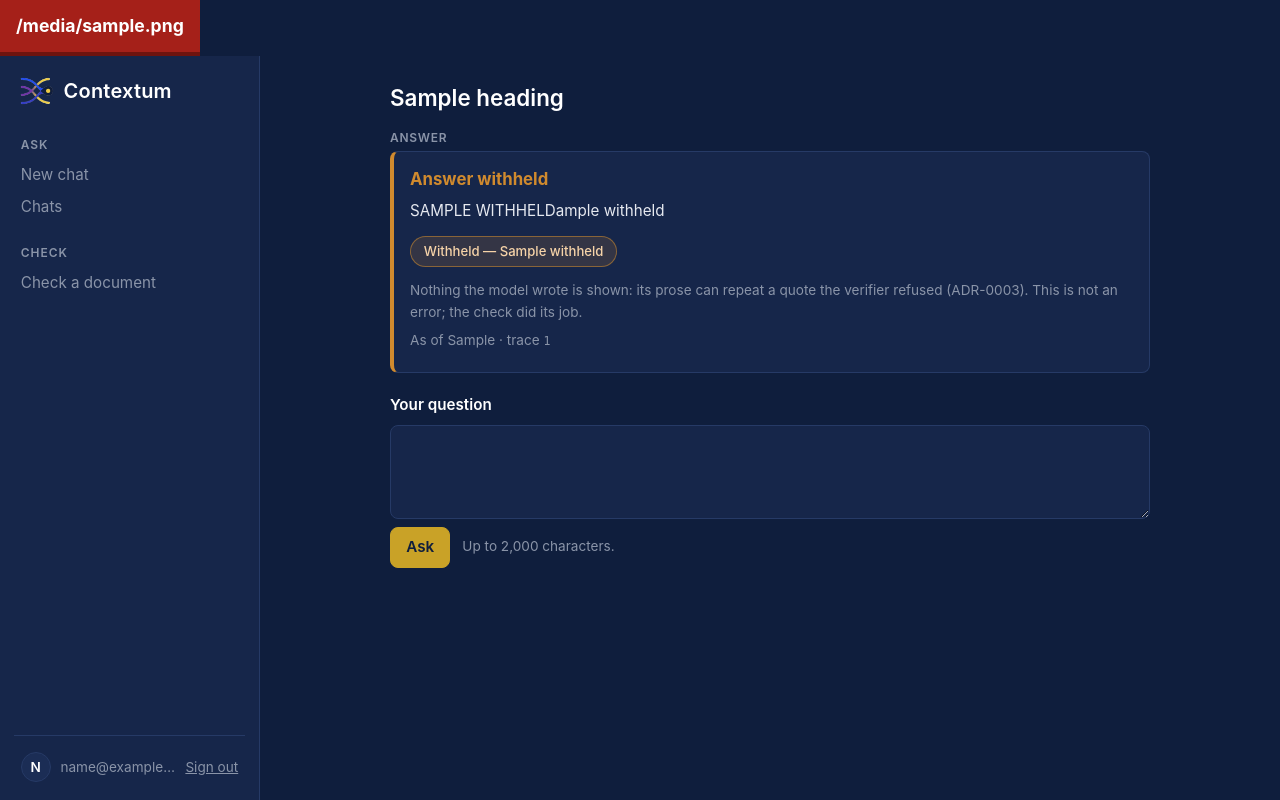
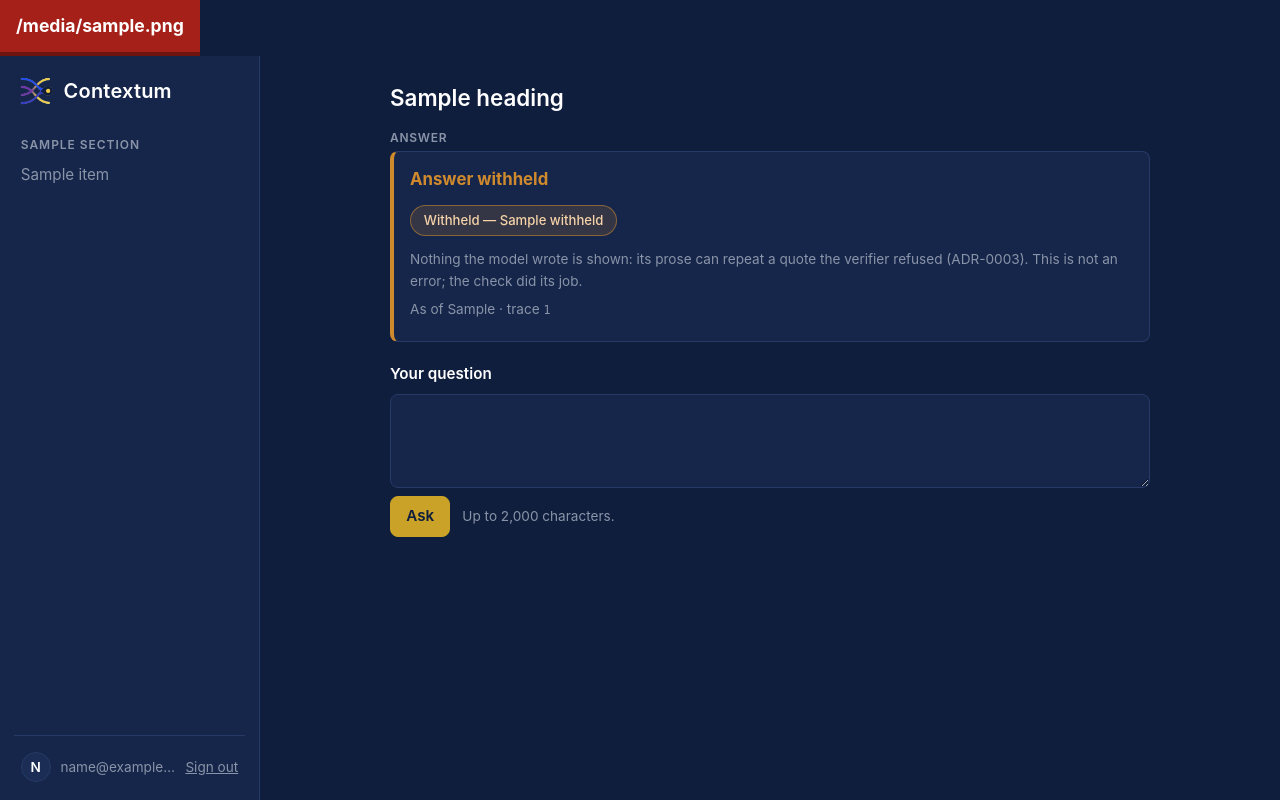
Before and after one commit to lucasfrasca-AI/compliance-rag, a Python web app: template src/compliance_rag/api/templates/chat.html in a window 1280 px wide. Run offline with Jinja, Linux system fonts and the light colour scheme; the template is opened without the code that fills it: most values are stand-ins (such as "Sample title", 1, 10 or a date in 2020).

Commit message:
Shell review fixes: pure marker logic tested on the real fixture, honest pill, nav built once
Marker segments carry their positions and every decision lives in markers.js;
the verified pill counts only readable citations (N of M); the withheld reason
is said once, in the pill; the sign-in page and the shell no longer fight over
body; the nav is built once in pages.nav_sections; the citation area is a
section, not a nested aside; dead aliases and classes removed.

Co-Authored-By: Claude Fable 5.1 <noreply@anthropic.com>

```diff
--- a/src/compliance_rag/api/static/app.css
+++ b/src/compliance_rag/api/static/app.css
@@ -22,9 +22,6 @@
   --warn: #d08a2e;
   --bad: #e2705c;
   --radius: 8px;
-  /* the names the pages were written with */
-  --paper: var(--bg);
-  --accent: var(--gold);
   --ok-bg: rgba(46, 158, 107, 0.16);
   --warn-bg: rgba(208, 138, 46, 0.16);
   --bad-bg: rgba(226, 112, 92, 0.14);
@@ -76,7 +73,7 @@ button.secondary, #panel-close { background: none; color: var(--gold); font-weig
 
 /* The shell: a sidebar, the page, and a right-hand slot. On a phone the
    sidebar is a bar across the top and the slot stacks under the page. */
-body { display: flex; flex-direction: column; min-height: 100vh; }
+body.shell-page { display: flex; flex-direction: column; min-height: 100vh; }
 .shell { flex: 1; display: block; min-width: 0; }
 .sidebar {
   display: flex;
@@ -234,7 +231,6 @@ body { display: flex; flex-direction: column; min-height: 100vh; }
 .card.error { border-left-color: var(--bad); }
 .card.not-in-environment, .card.notice { border-left-color: var(--warn); }
 .verdict { font-weight: 700; }
-.verdict-ok { color: var(--ok); }
 .verdict-bad { color: var(--warn); }
 .flag {
   display: inline-block;
@@ -341,7 +337,7 @@ body { display: flex; flex-direction: column; min-height: 100vh; }
 
 @media (min-width: 60rem) {
   /* the sidebar is its own column; the page and the slot scroll on their own */
-  body { height: 100vh; overflow: hidden; }
+  body.shell-page { height: 100vh; overflow: hidden; }
   .shell {
     min-height: 0;
     display: grid;
--- a/src/compliance_rag/api/static/markers.js
+++ b/src/compliance_rag/api/static/markers.js
@@ -2,10 +2,12 @@
 // the tests: no DOM here, and nothing that writes HTML.
 //
 // `segments(text, cites)` cuts the verified text into pieces, in order: either
-// `{ text }` (a stretch of the answer, exactly as it was) or `{ marker: n }`
-// (where citation n, 1-based in `cites`' order, is named). Putting the `text`
-// pieces back together gives `text` again, character for character: a marker is
-// a place between two pieces, never a change to either.
+// `{ text }` (a stretch of the answer, exactly as it was) or `{ marker: n, at }`
+// (citation n, 1-based in `cites`' order, is named just before offset `at` of
+// `text`: the marker sits there, between the pieces either side). Putting the
+// `text` pieces back together gives `text` again, character for character: a
+// marker is a place between two pieces, never a change to either. All the
+// decisions are here; the page only turns each piece into a node.
 //
 // A cite is found where the answer names it by its own display form (`cite`).
 // Where two cites could start at the same place the longer wins ("APP 11.10"
@@ -20,6 +22,7 @@ export function segments(text, cites) {
   });
   const parts = [];
   let rest = text;
+  let consumed = 0;
   for (;;) {
     let best = null;
     for (const mark of marks) {
@@ -39,7 +42,8 @@ export function segments(text, cites) {
     }
     let end = best.at + best.mark.needle.length;
     if (rest.charAt(end) === '"' || rest.charAt(end) === "”") end += 1;
-    parts.push({ text: rest.slice(0, end) }, { marker: best.mark.n });
+    consumed += end;
+    parts.push({ text: rest.slice(0, end) }, { marker: best.mark.n, at: consumed });
     rest = rest.slice(end);
   }
 }
--- a/src/compliance_rag/api/templates/_turns.html
+++ b/src/compliance_rag/api/templates/_turns.html
@@ -94,8 +94,13 @@
 {#- The text alone, as the verifier passed it. `ask.js` adds empty [n] marker
     elements after each cite in it, so its text content never changes. -#}
 <p class="answer-text">{{ t.text }}</p>
-{% set checked = t.citations | length %}
-<p class="pill pill-ok" data-pill="verified">✓ Verified — {{ checked }} of {{ checked }} citations checked</p>
+{#- N of M: M is every citation shown, N the readable ones. An unreadable stored
+    citation asserts nothing, so it is not counted as checked. -#}
+{% set counted = namespace(readable=0) %}
+{% for c in t.citations %}
+{% if not c.get("unreadable") %}{% set counted.readable = counted.readable + 1 %}{% endif %}
+{% endfor %}
+<p class="pill pill-ok" data-pill="verified">✓ Verified — {{ counted.readable }} of {{ t.citations | length }} citations checked</p>
 {% if t.incomplete %}
 <div class="incomplete-summary" data-incomplete-summary role="note">
 <h4>Incomplete clauses cited</h4>
@@ -119,7 +124,6 @@
 {% else %}
 <section class="card outcome withheld" data-outcome="withheld" aria-label="Withheld answer">
 <h3><span class="verdict verdict-bad">Answer withheld</span></h3>
-<p>{{ t.withheld[0] | upper }}{{ t.withheld[1:] }}</p>
 <p class="pill pill-warn" data-pill="withheld">Withheld — {{ t.withheld }}</p>
 <p class="note">Nothing the model wrote is shown: its prose can repeat a quote the verifier refused (ADR-0003). This is not an error; the check did its job.</p>
 {% if t.blocked %}
--- a/src/compliance_rag/api/templates/base.html
+++ b/src/compliance_rag/api/templates/base.html
@@ -10,41 +10,27 @@
 <link rel="stylesheet" href="/static/app.css">
 <link rel="stylesheet" href="/static/banner.css">
 </head>
-<body class="{% block body_class %}{% endblock %}">
+<body class="shell-page {% block body_class %}{% endblock %}">
 {% include "_banner.html" %}
 {#- The Contextum shell (#353): a sidebar, the page's own <main> in the
     centre, and a right-hand slot (`#sources`) a page may fill. Every page
     extends this file, so its nav and role follow the reader (`render`). -#}
-{% macro nav_link(href, label, active) %}
-<a href="{{ href }}"{% if active %} aria-current="page"{% endif %}>{{ label }}</a>
-{% endmacro %}
 <div class="shell">
 <nav class="sidebar" aria-label="Main">
 <a class="brand" href="/chats">
 <span>Contextum</span>
 </a>
+{#- `nav` is built once, in `pages.nav_sections`, for this reader and this path. -#}
+{% for section in nav %}
 <div class="nav-section">
-<p class="nav-heading">Ask</p>
+<p class="nav-heading">{{ section.heading }}</p>
 <ul>
-<li>{{ nav_link("/chats/new", "New chat", current_path == "/chats/new") }}</li>
-<li>{{ nav_link("/chats", "Chats", current_path == "/chats" or (current_path.startswith("/chats/") and current_path != "/chats/new")) }}</li>
+{% for item in section.items %}
+<li><a href="{{ item.href }}"{% if item.active %} aria-current="page"{% endif %}>{{ item.label }}</a></li>
+{% endfor %}
 </ul>
 </div>
-<div class="nav-section">
-<p class="nav-heading">Check</p>
-<ul>
-<li>{{ nav_link("/checks/new", "Check a document", current_path == "/checks/new") }}</li>
-</ul>
-</div>
-{% if is_admin %}
-<div class="nav-section">
-<p class="nav-heading">Admin</p>
-<ul>
-<li>{{ nav_link("/admin/subscriptions", "Subscriptions", current_path.startswith("/admin/subscriptions")) }}</li>
-<li>{{ nav_link("/admin/questionnaire", "Questionnaire", current_path.startswith("/admin/questionnaire")) }}</li>
-</ul>
-</div>
-{% endif %}
+{% endfor %}
 <div class="me">
 {% if member_email %}
 <span class="avatar" aria-hidden="true">{{ member_email[:1] | upper }}</span>
--- a/src/compliance_rag/api/templates/chat.html
+++ b/src/compliance_rag/api/templates/chat.html
@@ -33,12 +33,12 @@
 {#- The citation area keeps its behaviour (`ask.js` opens it); it sits in the
     shell's right-hand slot, where the shared Sources panel (#354) replaces it. -#}
 {% block sources %}
-<aside id="panel" class="panel" aria-label="Source" hidden>
+<section id="panel" class="panel" aria-label="Source" hidden>
 <div class="panel-head">
 <h2 id="panel-title">Source</h2>
 <button type="button" id="panel-close">Close</button>
 </div>
 {#- Nothing in it can run: sandbox="" here, and the source route's own CSP. -#}
 <iframe id="panel-frame" title="The cited clause in its source" sandbox="" referrerpolicy="no-referrer"></iframe>
-</aside>
+</section>
 {% endblock %}
--- a/src/compliance_rag/api/templates/chats.html
+++ b/src/compliance_rag/api/templates/chats.html
@@ -1,7 +1,7 @@
 {% extends "base.html" %}
 {% block title %}Your chats{% endblock %}
 {% block body %}
-<main class="page narrow">
+<main class="page">
 <div class="title-row">
 <h1>Your chats</h1>
 <a class="button" href="/chats/new">New chat</a>
--- a/src/compliance_rag/api/templates/check.html
+++ b/src/compliance_rag/api/templates/check.html
@@ -1,7 +1,7 @@
 {% extends "base.html" %}
 {% block title %}{{ title }}{% endblock %}
 {% block body %}
-<main class="page narrow">
+<main class="page">
 <div class="title-row">
 <h1>{{ title }}</h1>
 <a class="button" href="/checks/new">Check another</a>
--- a/src/compliance_rag/api/templates/check_new.html
+++ b/src/compliance_rag/api/templates/check_new.html
@@ -1,7 +1,7 @@
 {% extends "base.html" %}
 {% block title %}Check a document{% endblock %}
 {% block body %}
-<main class="page narrow">
+<main class="page">
 <h1>Check a document</h1>
 <p class="note">Choose a Markdown (.md) or plain-text (.txt) file of up to {{ max_kib }} KiB. It is stored as it is, cut into passages, and shown back to you. Only you and this workspace's admins can see it.</p>
 <noscript><p class="card notice">Submitting a document needs JavaScript.</p></noscript>
--- a/src/compliance_rag/api/templates/message.html
+++ b/src/compliance_rag/api/templates/message.html
@@ -1,7 +1,7 @@
 {% extends "base.html" %}
 {% block title %}{{ title }}{% endblock %}
 {% block body %}
-<main class="page narrow">
+<main class="page">
 <h1>{{ title }}</h1>
 <p>{{ message }}</p>
 <p><a href="/chats">Back to your chats</a></p>
--- a/src/compliance_rag/api/templates/questionnaire.html
+++ b/src/compliance_rag/api/templates/questionnaire.html
@@ -1,7 +1,7 @@
 {% extends "base.html" %}
 {% block title %}Questionnaire{% endblock %}
 {% block body %}
-<main class="page narrow">
+<main class="page">
 <h1>Questionnaire</h1>
 <p class="note">What Track A cannot decide without a fact about this workspace, asked once each, grouped by the provision it decides. An answer is recorded as dated evidence in your name, with the source you give. A correction supersedes the answer before it and never replaces it: the earlier answer stays on record as what an earlier assessment read. Where two current answers disagree, the page flags it and leaves it to you. Nothing here is asked that a decided condition has already settled.</p>
 <p id="admin-notice" class="card notice" role="alert" hidden></p>
--- a/src/compliance_rag/api/templates/subscriptions.html
+++ b/src/compliance_rag/api/templates/subscriptions.html
@@ -1,7 +1,7 @@
 {% extends "base.html" %}
 {% block title %}Subscriptions{% endblock %}
 {% block body %}
-<main class="page narrow">
+<main class="page">
 <h1>Subscriptions</h1>
 <p class="note">The library is the law and standards every workspace shares. A subscription is this workspace's tick against one instrument: answers and checks read the instruments you tick, and nothing else from the library. Unsubscribing removes the tick only. The instrument stays in the library, no other workspace sees a change, and earlier citations still open.</p>
 <p id="admin-notice" class="card notice" role="alert" hidden></p>
```
Also changed, not shown: BUILD_LOG.md (+1 -1 lines), src/compliance_rag/api/pages.py (+57 -2 lines), src/compliance_rag/api/static/signin.css (+4 -8 lines), tests/test_api_pages.py (+6 -3 lines), tests/test_api_shell.py (+196 -12 lines).
